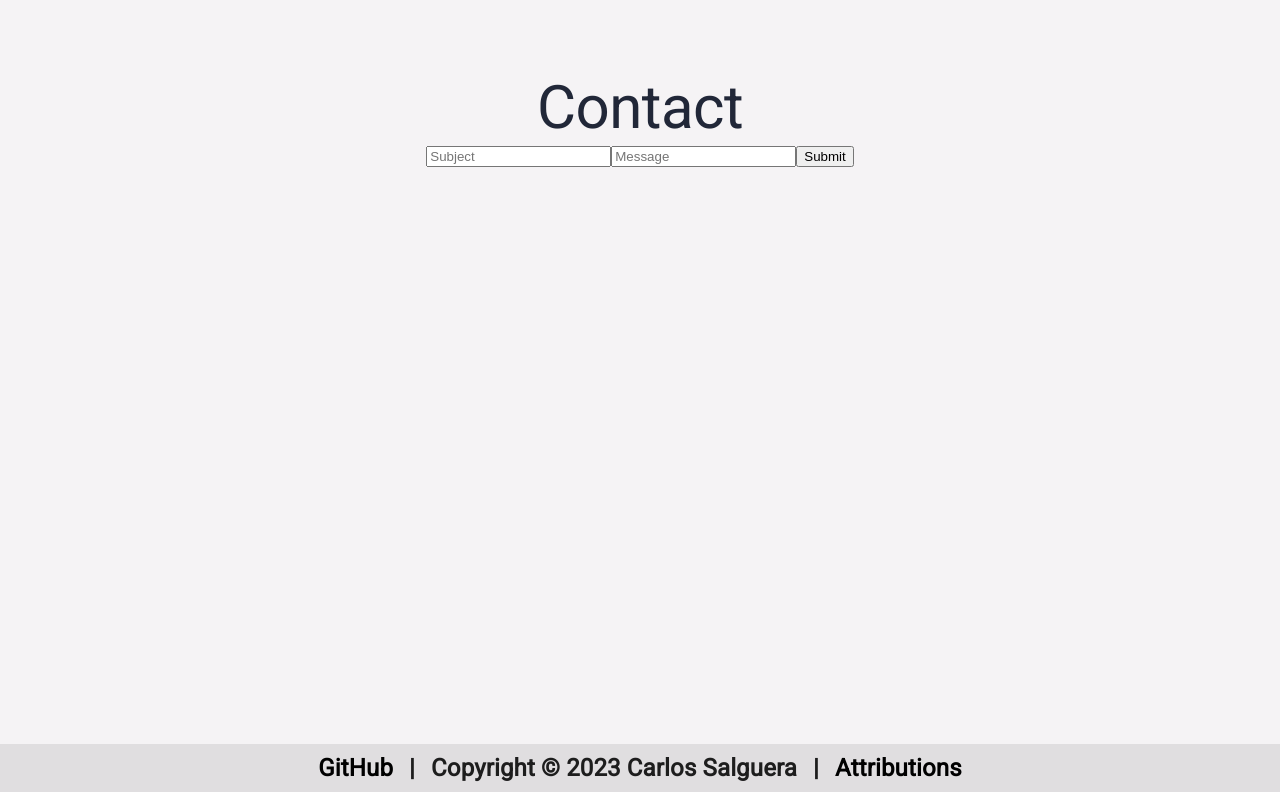
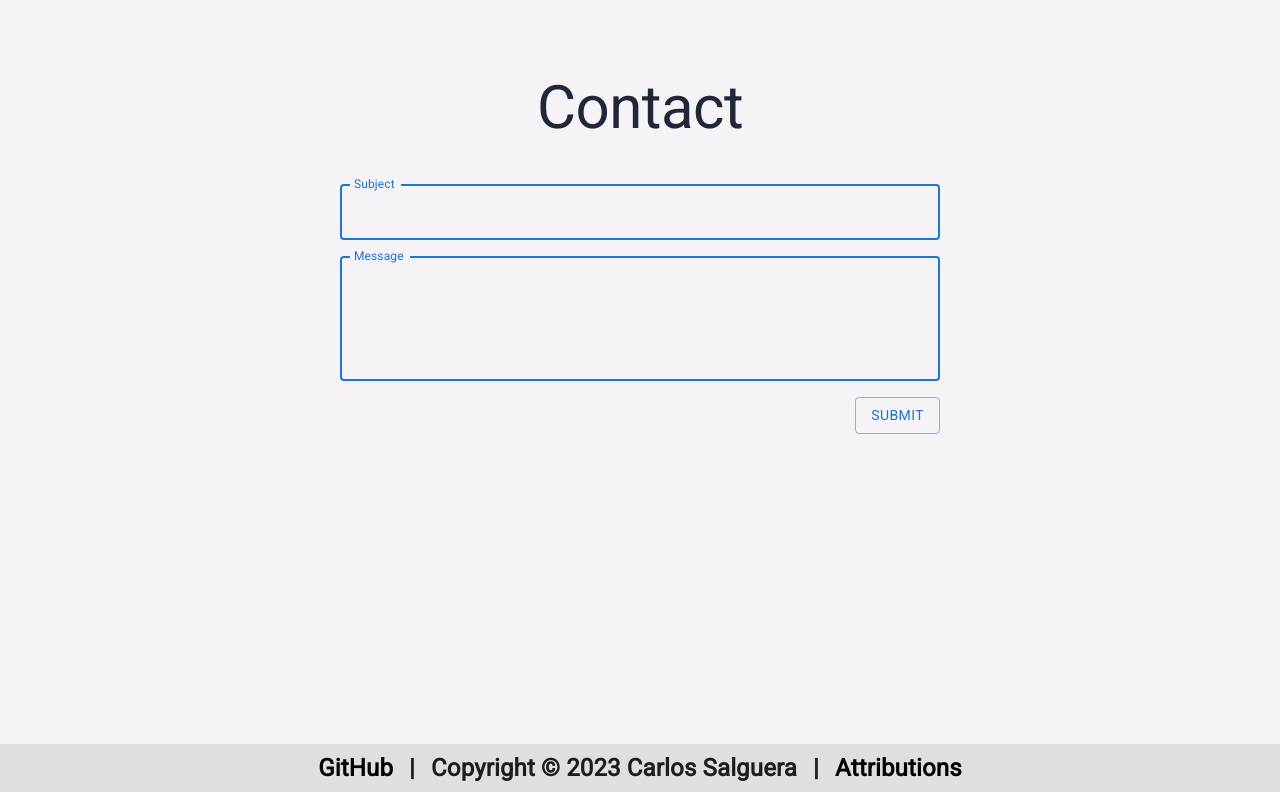
Before and after one commit to csalguera/portfolio-react, a React (Create React App) app: page / in a window 1280 px wide. Shown: the part 3239-4031 px from the top of the page. Built offline with nearby package versions, Linux system fonts and the light colour scheme; no server answers.

Commit message:
refactor EmailForm component with MUI

```diff
--- a/src/components/contact/EmailForm/EmailForm.jsx
+++ b/src/components/contact/EmailForm/EmailForm.jsx
@@ -2,6 +2,15 @@
 import { useState } from "react"
 import { send } from 'emailjs-com'
 
+// mui components
+import FormControl from "@mui/material/FormControl";
+import Box from '@mui/material/Box';
+import TextField from '@mui/material/TextField';
+import Stack from '@mui/material/Stack';
+import Button from '@mui/material/Button';
+
+
+// environment variables
 const REACT_APP_EMAILJS_PUBLIC_KEY = `${process.env.REACT_APP_EMAILJS_PUBLIC_KEY}`
 const REACT_APP_EMAILJS_SERVICE_ID = `${process.env.REACT_APP_EMAILJS_SERVICE_ID}`
 const REACT_APP_EMAILJS_TEMPLATE_ID = `${process.env.REACT_APP_EMAILJS_TEMPLATE_ID}`
@@ -16,7 +25,7 @@ const EmailForm = () => {
     setToSend({ ...toSend, [e.target.name]: e.target.value })
   }
 
-  const onSubmit = (e) => {
+  const handleSubmit = (e) => {
     e.preventDefault()
     send(
       REACT_APP_EMAILJS_SERVICE_ID,
@@ -37,22 +46,37 @@ const EmailForm = () => {
   }
 
   return (
-    <form onSubmit={onSubmit}>
-      <input
-        type='text'
-        name='subject'
-        placeholder='Subject'
+    <form
+      autoComplete="off"
+      onSubmit={handleSubmit}
+      style={{ display: 'flex', flexDirection: 'column', minWidth: '600px', marginTop: '5vh' }}
+    >
+      <TextField
+        id="outlined-basic"
+        name="subject"
+        label="Subject"
         value={toSend.subject}
+        variant="outlined"
+        focused
+        inputProps={{ style: { color: 'white' } }}
         onChange={handleChange}
+        sx={{ mb: 2 }}
+        />
+      <TextField
+        id="outlined-multiline-static"
+        name="message"
+        label="Message"
+        value={toSend.message}
+        multiline
+        rows={4}
+        focused
+        inputProps={{ style: { color: 'white' } }}
+        onChange={handleChange}
+        sx={{ mb: 2 }}
       />
-      <input
-        type='text'
-        name='message'
-        placeholder='Message'
-        value={toSend.message}
-        onChange={handleChange}
-      />
-      <button type='submit'>Submit</button>
+      <Stack spacing={2} direction="row" sx={{ justifyContent: 'flex-end' }}>
+        <Button type="submit" variant="outlined">Submit</Button>
+      </Stack>
     </form>
   )
 }
```
